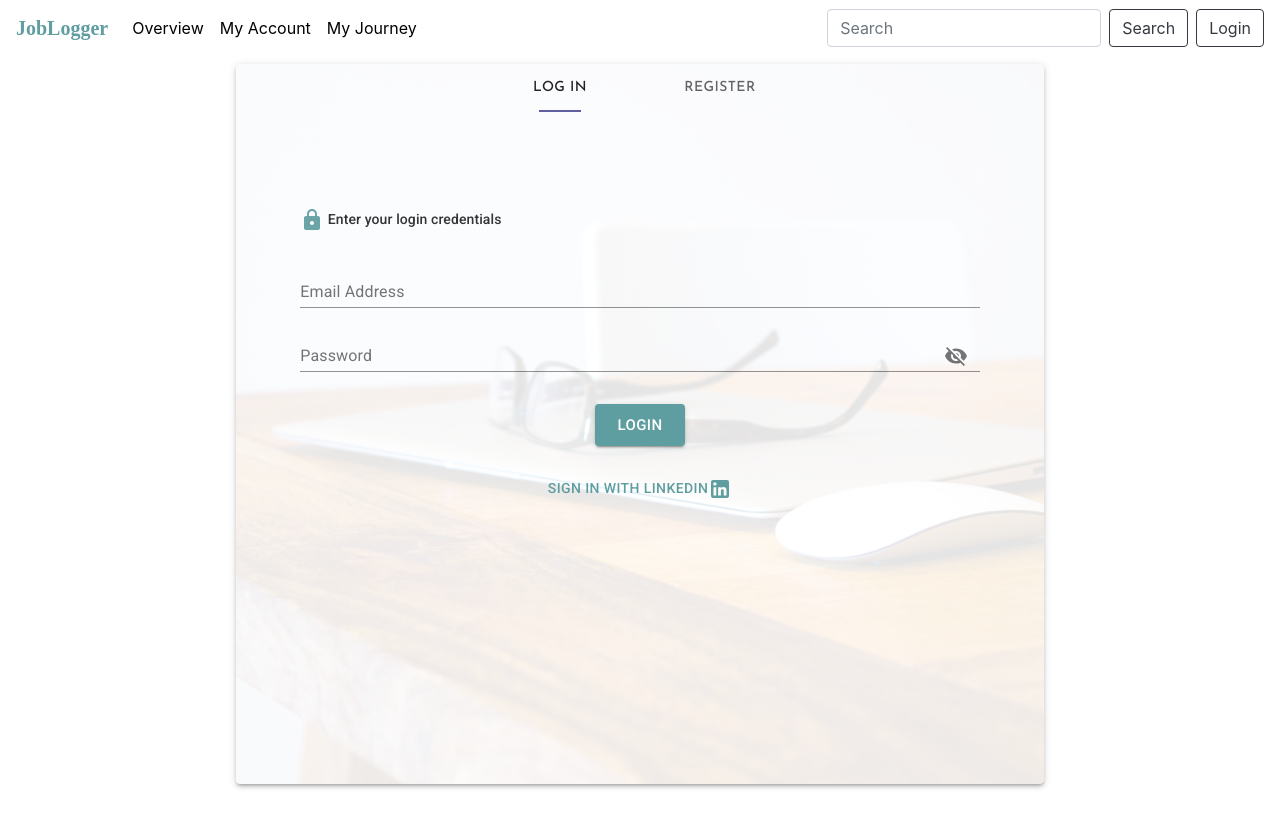
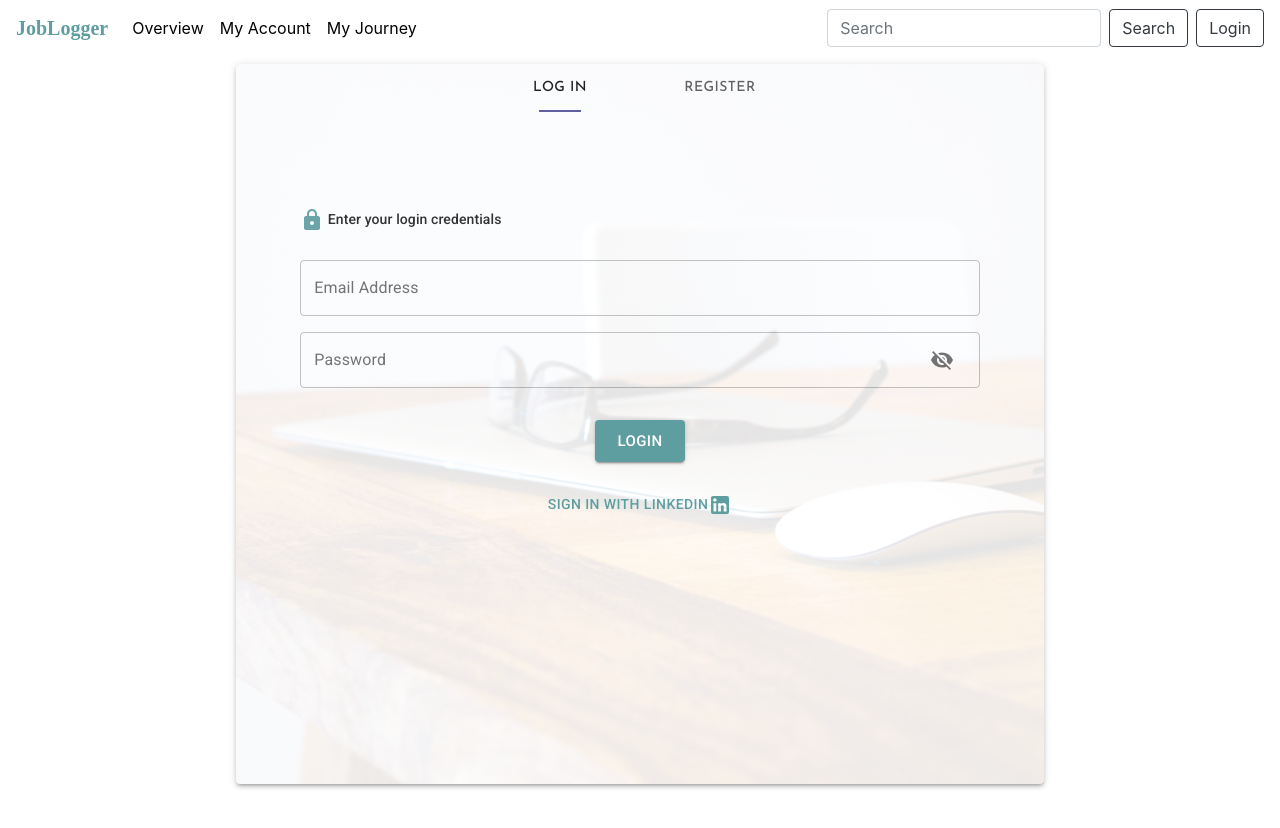
Before and after one commit to nuleeannajeon/JobLogger, a React (Create React App) app in the folder client/: page /entry in a window 1280 px wide. Shown: the top 828 px of the page. Built offline with nearby package versions, Linux system fonts and the light colour scheme; a web font is replaced by a local one.

Commit message:
Added small change to text fields

```diff
--- a/client/src/components/LoginBox/index.js
+++ b/client/src/components/LoginBox/index.js
@@ -18,6 +18,7 @@ import processServerReturn from '../../utils/processServerReturn';
 import ResponsiveSubmit from '../ResponsiveSubmit';
 import { makeStyles } from '@material-ui/core/styles';
 import LockIcon from '@material-ui/icons/Lock';
+import OutlinedInput from '@material-ui/core/OutlinedInput';
 
 const useStyles = makeStyles((theme) => ({
     loginButton: {
@@ -181,10 +182,11 @@ const LoginBox = () => {
                 <LockIcon style={{ color: 'cadetblue' }} /> Enter your login credentials
             </Typography>
             <Grid container direction="column" justify="center" alignItems="stretch" className={classes.inputContainer}>
-                <FormControl>
+                <FormControl variant="outlined">
                     <InputLabel htmlFor="email">Email Address</InputLabel>
-                    <Input
+                    <OutlinedInput
                         id="email"
+                        label="Email Address"
                         fullWidth
                         autoComplete="username"
                         type={values.email}
@@ -195,10 +197,11 @@ const LoginBox = () => {
                         onChange={handleChange('email')}
                     />
                 </FormControl>
-                <FormControl>
+                <FormControl variant="outlined">
                     <InputLabel htmlFor="password">Password</InputLabel>
-                    <Input
+                    <OutlinedInput
                         id="password"
+                        label="Password"
                         autoComplete="password"
                         ref={passwordRef}
                         type={values.showPassword ? 'text' : 'password'}
--- a/client/src/components/RegisterBox/index.js
+++ b/client/src/components/RegisterBox/index.js
@@ -94,6 +94,7 @@ const RegisterBox = (props) => {
                                     id="name"
                                     label="Name"
                                     required
+                                    variant='outlined'
                                     fullWidth
                                     error={values.errorName}
                                     className={classes.input}
@@ -111,6 +112,7 @@ const RegisterBox = (props) => {
                                     id="email"
                                     label="Email Address"
                                     required
+                                    variant='outlined'
                                     fullWidth
                                     error={values.errorEmail}
                                     className={classes.input}
@@ -124,6 +126,7 @@ const RegisterBox = (props) => {
                                     id="password"
                                     label="Password"
                                     fullWidth
+                                    variant='outlined'
                                     autoComplete="current-password"
                                     required
                                     error={values.errorPassword}
@@ -165,6 +168,7 @@ const RegisterBox = (props) => {
                                 <TextField
                                     label="Location"
                                     fullWidth
+                                    variant='outlined'
                                     // error={values.errorName}
                                     className={classes.input}
                                     value={values.location}
@@ -180,6 +184,7 @@ const RegisterBox = (props) => {
                                 <TextField
                                     label="Your school"
                                     fullWidth
+                                    variant='outlined'
                                     // error={values.errorName}
                                     className={classes.input}
                                     value={values.school}
@@ -195,6 +200,7 @@ const RegisterBox = (props) => {
                                 <TextField
                                     label="Portfolio Link"
                                     fullWidth
+                                    variant='outlined'
                                     // error={values.errorName}
                                     className={[classes.input, classes.bottomSpace].join(' ')}
                                     value={values.portfolioLink}
--- a/client/src/pages/Userentry.js
+++ b/client/src/pages/Userentry.js
@@ -43,7 +43,7 @@ const useStyles = makeStyles((theme) => ({
         // },
         [theme.breakpoints.down('sm')]: {
             width: 'auto',
-            marginTop: '8em',
+            marginTop: '2em',
             padding: '0',
             width: '100%',
             height: '60ch',
```
